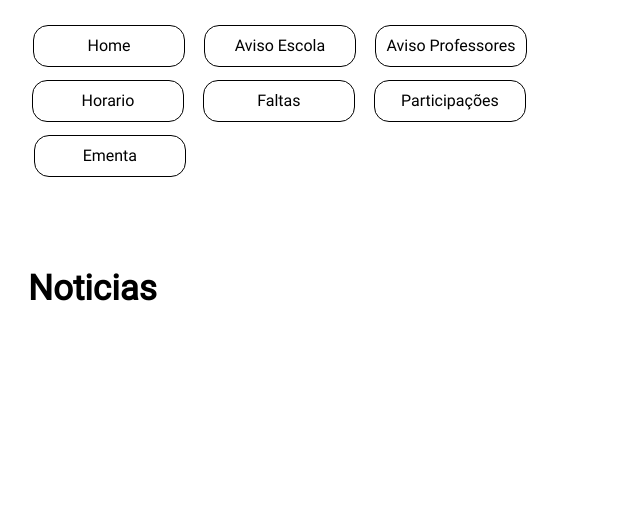
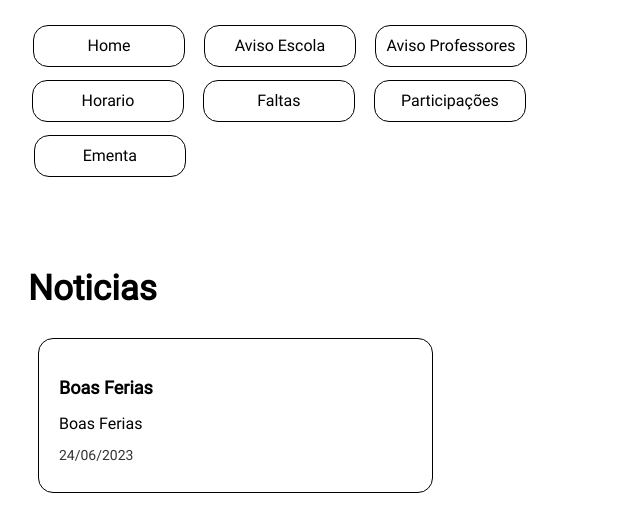
Before and after one commit to LuisGomes18/PAP, a plain HTML site: page index.html in a window 1280 px wide. Shown: the whole page, without its empty margins (0-640 px from the left). Drawn offline with Linux system fonts and the light colour scheme.

Commit message:
Modificações do estilo das noticias

```diff
--- a/index.html
+++ b/index.html
@@ -33,7 +33,11 @@
         <section>
             <h1 id="titlo_pagina">Noticias</h1>
                 <article id="noticia">
-                    <p></p>
+                    <a href="#" id="link_noticia">
+                        <p class="titulo">Boas Ferias</p>
+                        <p class="descricao">Boas Ferias</p>
+                        <p class="data">24/06/2023</p>
+                    </a>
                 </article>
                 <article>
                     <p> </p>
--- a/main.css
+++ b/main.css
@@ -21,3 +21,39 @@ main {
     font-weight: bold;
     font-size: 35px;
 }
+
+
+/* Noticias */
+
+a#link_noticia {
+  text-decoration: none;
+  color: black;
+}
+
+#noticia {
+    border: 1px solid #000;
+    padding: 20px;
+    width: 395px;
+    height: 155px;
+    box-sizing: border-box;
+    border-radius: 15px;
+    top: 130px;
+    left: 30px;
+}
+
+.titulo {
+  font-size: 18px;
+  font-weight: bold;
+  margin-bottom: 5px;
+}
+
+.descricao {
+  font-size: 16px;
+  color: #000000;
+  margin-bottom: 5px;
+}
+
+.data {
+  font-size: 14px;
+  color: #333333;
+}
```
